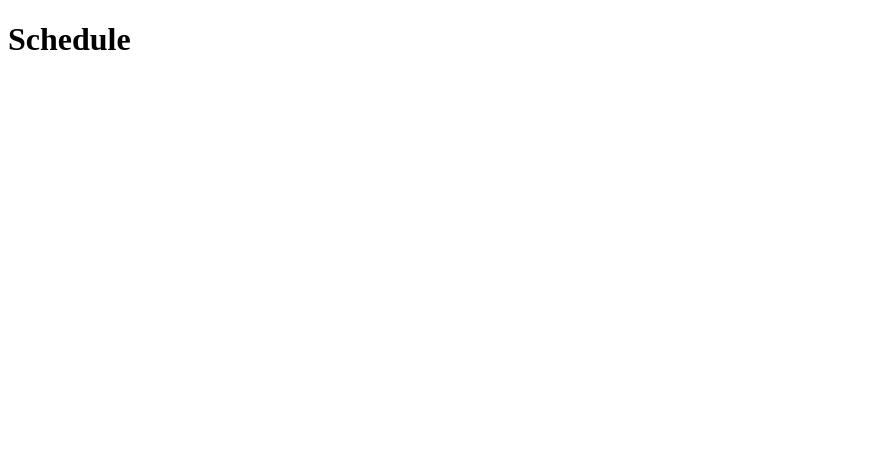
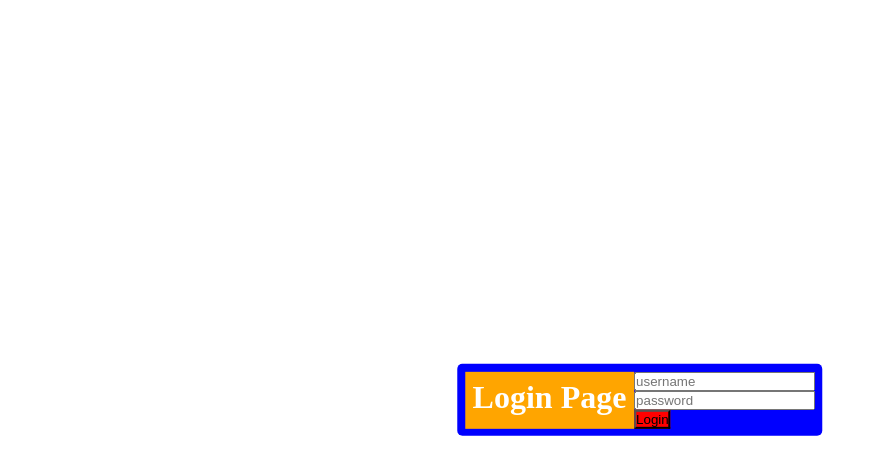
Before and after one commit to solocyberengineer/lcschedule, a plain HTML site: page index.html in a window 1280 px wide. Shown: the whole page, without its empty margins (0-877 px from the left). Drawn offline with Linux system fonts and the light colour scheme.

Commit message:
updated index.html and added some basic style

```diff
--- /dev/null
+++ b/css_files/loginpage.css
@@ -0,0 +1,25 @@
+form {
+
+}
+
+#page_title {
+	background: orange;
+	padding: 0.6vw;
+}
+
+#login_container {
+	position: absolute;
+	top: 50%;
+	left: 50%;
+	transform: translate(-50%, -50%);
+	justify-content: center;
+	background: blue;
+/*	text-align: center;*/
+	display: inline-flex;
+	padding: 0.6vw;
+	border-radius: 0.4vw;
+	color: white;
+}
+#confirm {
+	background: red;
+}
--- /dev/null
+++ b/css_files/main.css
@@ -0,0 +1,5 @@
+* {
+	padding: 0;
+	margin: 0;
+	box-sizing: border-box;
+}
--- a/index.html
+++ b/index.html
@@ -1,7 +1,31 @@
 <!DOCTYPE html>
 <html>
-	<head></head>
+	<head>
+		<link rel='stylesheet' type='text/css' href='./css_files/main.css'>
+		<link rel='stylesheet' type='text/css' href='./css_files/loginpage.css'>
+		<title>Live Schedule</title>
+	</head>
 	<body>
-		<h1>Schedule</h1>
+		<div id='login_container'>
+			<div id='page_title'>
+				<h1>Login Page</h1>
+			</div>
+			<div id="page_form">
+				<form onsubmit='return false'> <!-- add post method -->
+					<input id='username' name='user' type='text' placeholder="username"><br>
+					<input id='password' name='password' type='password' placeholder="password"><br>
+					<button id='confirm' onclick='login()'>Login</button>
+				</form>
+			</div>
+		</div>
+		<script>
+			function login(){
+				var username = document.getElementById('username')
+				var password = document.getElementById('password')
+
+				// logs into account if account is available
+				// else redirects to sign up page
+			}
+		</script>
 	</body>
 </html>
--- /dev/null
+++ b/js_files/login.js
@@ -0,0 +1 @@
+console.log('test')
```
